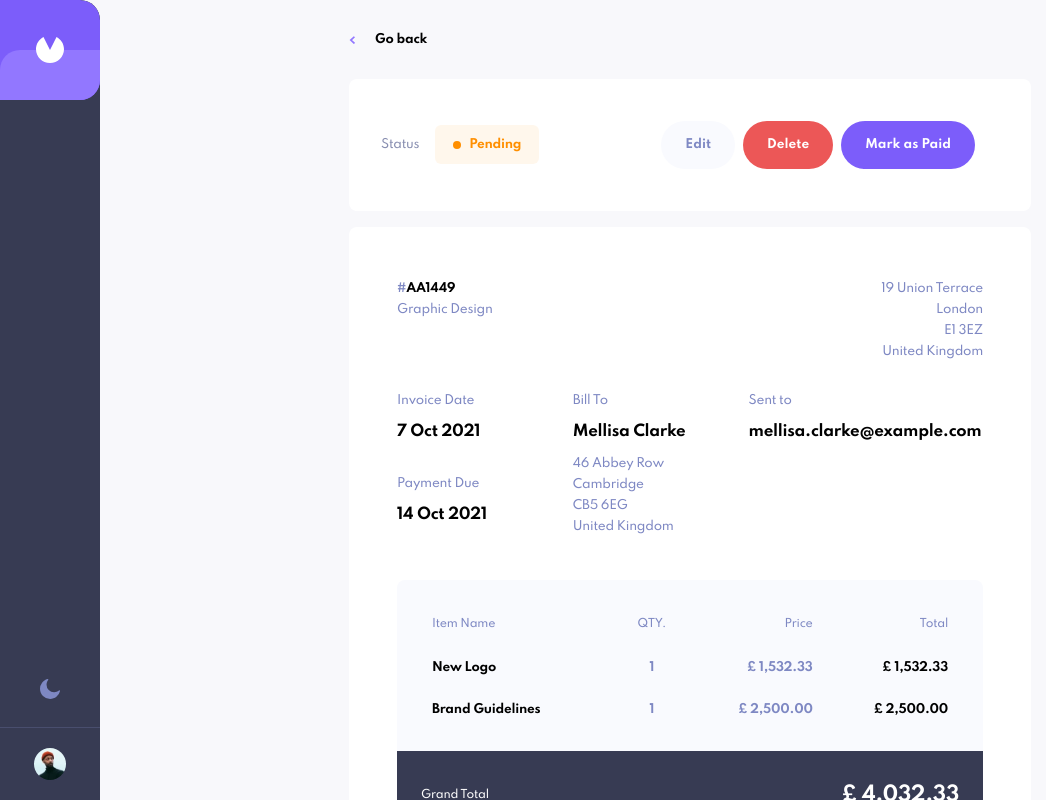
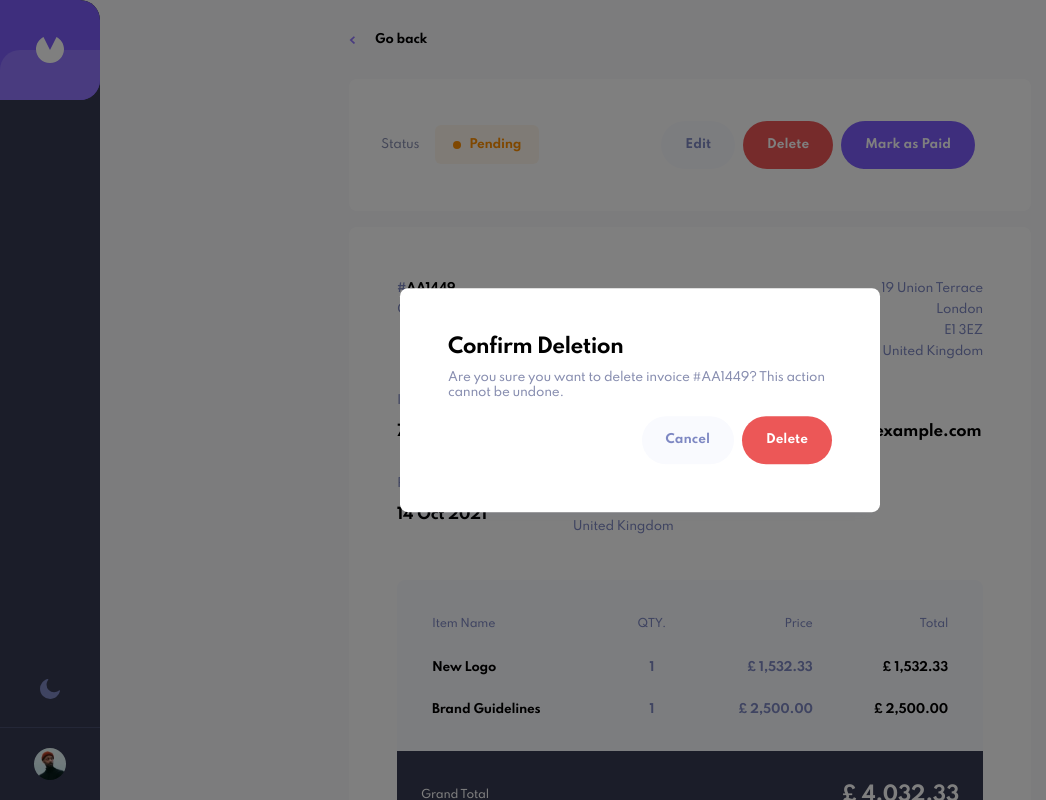
Before and after one commit to dkdurden/invoice-app, a Next.js app: page /invoices/AA1449 in a window 1280 px wide. Both pictures are taken after a click on the button "Delete". Shown: the whole page, without its empty margins (0-1046 px from the left). Built offline with nearby package versions, Linux system fonts and the light colour scheme.

Commit message:
Add delete invoice modal component

```diff
--- /dev/null
+++ b/components/DeleteInvoiceModal/DeleteInvoiceModal.js
@@ -0,0 +1,34 @@
+import React from "react";
+import { Dialog } from "@headlessui/react";
+import cn from "classnames";
+
+import { InvoiceContext } from "../../context/invoice-context";
+import { ModalContext } from "./ModalContext";
+import styles from "./DeleteInvoiceModal.module.scss";
+
+export function DeleteInvoiceModal() {
+  const { modalOpen, toggleModal } = React.useContext(ModalContext);
+  const invoiceData = React.useContext(InvoiceContext);
+
+  return (
+    <Dialog open={modalOpen} onClose={toggleModal} className={styles.container}>
+      <Dialog.Overlay />
+
+      <Dialog.Title className={styles.heading}>Confirm Deletion</Dialog.Title>
+
+      <p className={cn("text-dark", styles.desc)}>
+        Are you sure you want to delete invoice #{invoiceData.id}? This action
+        cannot be undone.
+      </p>
+
+      <div className={styles.group}>
+        <button onClick={toggleModal} className="button--light">
+          Cancel
+        </button>
+        <button onClick={toggleModal} className="button--danger">
+          Delete
+        </button>
+      </div>
+    </Dialog>
+  );
+}
--- /dev/null
+++ b/components/DeleteInvoiceModal/DeleteInvoiceModal.module.scss
@@ -0,0 +1,42 @@
+@use "../../styles/variables" as v;
+
+.container {
+  position: fixed;
+  top: 50%;
+  left: 0;
+  right: 0;
+  transform: translate(0, -50%);
+  //   width: calc(100% - 3rem);
+  width: 87.5%;
+  background: white;
+  z-index: 100;
+  padding: 4rem;
+  border-radius: 8px;
+  box-shadow: 0px 10px 10px -10px rgba(72, 84, 159, 0.100397),
+    0 0 0 100vw rgba(black, 0.5);
+  margin: 0 auto;
+  padding: 2rem;
+  max-width: 480px;
+
+  @media (min-width: v.$md) {
+    padding: 3rem;
+    left: 50%;
+    transform: translate(-50%, -50%);
+    margin: 0;
+    width: 100%;
+  }
+}
+
+.heading {
+  margin: 0;
+}
+
+.desc {
+  margin-bottom: 1rem;
+}
+
+.group {
+  display: flex;
+  justify-content: flex-end;
+  gap: 0.5rem;
+}
--- /dev/null
+++ b/components/DeleteInvoiceModal/ModalContext.js
@@ -0,0 +1,3 @@
+import React from "react";
+
+export const ModalContext = React.createContext();
--- a/components/InvoiceButtonGroup/InvoiceButtonGroup.js
+++ b/components/InvoiceButtonGroup/InvoiceButtonGroup.js
@@ -1,22 +1,32 @@
 import React from "react";
 
+import { ModalContext } from "../DeleteInvoiceModal/ModalContext";
 import { InvoiceContext } from "../../context/invoice-context";
 import { useModalState } from "../../context/app-context";
 import styles from "./InvoiceButtonGroup.module.scss";
 
 export function InvoiceButtonGroup() {
   const invoiceData = React.useContext(InvoiceContext);
+
+  // Form modal
   const { toggleModal } = useModalState();
+  const handleEdit = (e) => toggleModal("edit-invoice", invoiceData);
 
-  console.log(invoiceData);
-  const handleEdit = (e) => toggleModal("edit-invoice", invoiceData);
+  // delete invoice modal
+  const { toggleModal: toggleDeleteInvoiceModal } =
+    React.useContext(ModalContext);
 
   return (
     <div className={styles.container}>
       <button className="button--light" onClick={handleEdit}>
         Edit
       </button>
-      <button className="button--danger mx-1">Delete</button>
+      <button
+        className="button--danger mx-1"
+        onClick={toggleDeleteInvoiceModal}
+      >
+        Delete
+      </button>
       <button className="button--primary">Mark as Paid</button>
     </div>
   );
--- a/components/InvoiceForm/ItemList.js
+++ b/components/InvoiceForm/ItemList.js
@@ -91,7 +91,6 @@ function ItemsLG({ items }) {
 
 // For smaller screens
 function ItemsSM({ items }) {
-  console.log(items);
   return (
     <>
       {items.map((item) => (
--- a/context/app-context.js
+++ b/context/app-context.js
@@ -2,6 +2,7 @@ import React, { useState, useContext, createContext } from "react";
 
 const AppContext = createContext();
 
+// Form modal
 export function useModalState() {
   const context = useContext(AppContext);
 
@@ -14,6 +15,7 @@ export function useModalState() {
 }
 
 export function StateProvider({ children }) {
+  // Form modal, need to rename
   const [modalState, setModalState] = useState({
     open: false,
     formAction: null,
@@ -37,6 +39,7 @@ export function StateProvider({ children }) {
   };
 
   const value = {
+    // Form modal
     modalState,
     toggleModal,
   };
--- a/pages/invoices/[id].js
+++ b/pages/invoices/[id].js
@@ -1,15 +1,16 @@
-import Head from "next/head";
 import Image from "next/image";
 import Link from "next/link";
 import React from "react";
 
 import { Layout } from "../../components/Layout/Layout";
 import { InvoiceContext } from "../../context/invoice-context";
+import { ModalContext } from "../../components/DeleteInvoiceModal/ModalContext";
 import { InvoiceStatusBar } from "../../components/InvoiceStatusBar/InvoiceStatusBar";
 import { InvoiceDetails } from "../../components/InvoiceDetails/InvoiceDetails";
 import { getInvoiceIds, getInvoiceData } from "../../library/invoices";
 import { InvoiceButtonGroup } from "../../components/InvoiceButtonGroup/InvoiceButtonGroup";
 import { useMediaQuery } from "../../hooks/useMediaQuery";
+import { DeleteInvoiceModal } from "../../components/DeleteInvoiceModal/DeleteInvoiceModal";
 
 export async function getStaticPaths() {
   const paths = getInvoiceIds();
@@ -32,19 +33,13 @@ export async function getStaticProps({ params }) {
 export default function Invoice({ invoiceData }) {
   const aboveBreakpoint = useMediaQuery(768);
 
+  let [modalOpen, setModalOpen] = React.useState(false);
+  const toggleModal = () => setModalOpen((prevState) => !prevState);
+
   return (
     <Layout>
-      {/* <Head>
-        <link
-          rel="stylesheet"
-          href="https://cdn.jsdelivr.net/npm/simplebar@latest/dist/simplebar.css"
-        />
-        <script
-          src="https://cdn.jsdelivr.net/npm/simplebar@latest/dist/simplebar.min.js"
-          defer
-        ></script>
-      </Head> */}
       <InvoiceContext.Provider value={invoiceData}>
+        <ModalContext.Provider value={{ modalOpen, toggleModal }}>
           <div className="container">
             <Link href="/">
               <a className="back-link">
@@ -58,6 +53,8 @@ export default function Invoice({ invoiceData }) {
           </div>
 
           {!aboveBreakpoint && <InvoiceButtonGroup />}
+          <DeleteInvoiceModal />
+        </ModalContext.Provider>
       </InvoiceContext.Provider>
     </Layout>
   );
```
Lines whose indentation alone changed are shown as unchanged.
